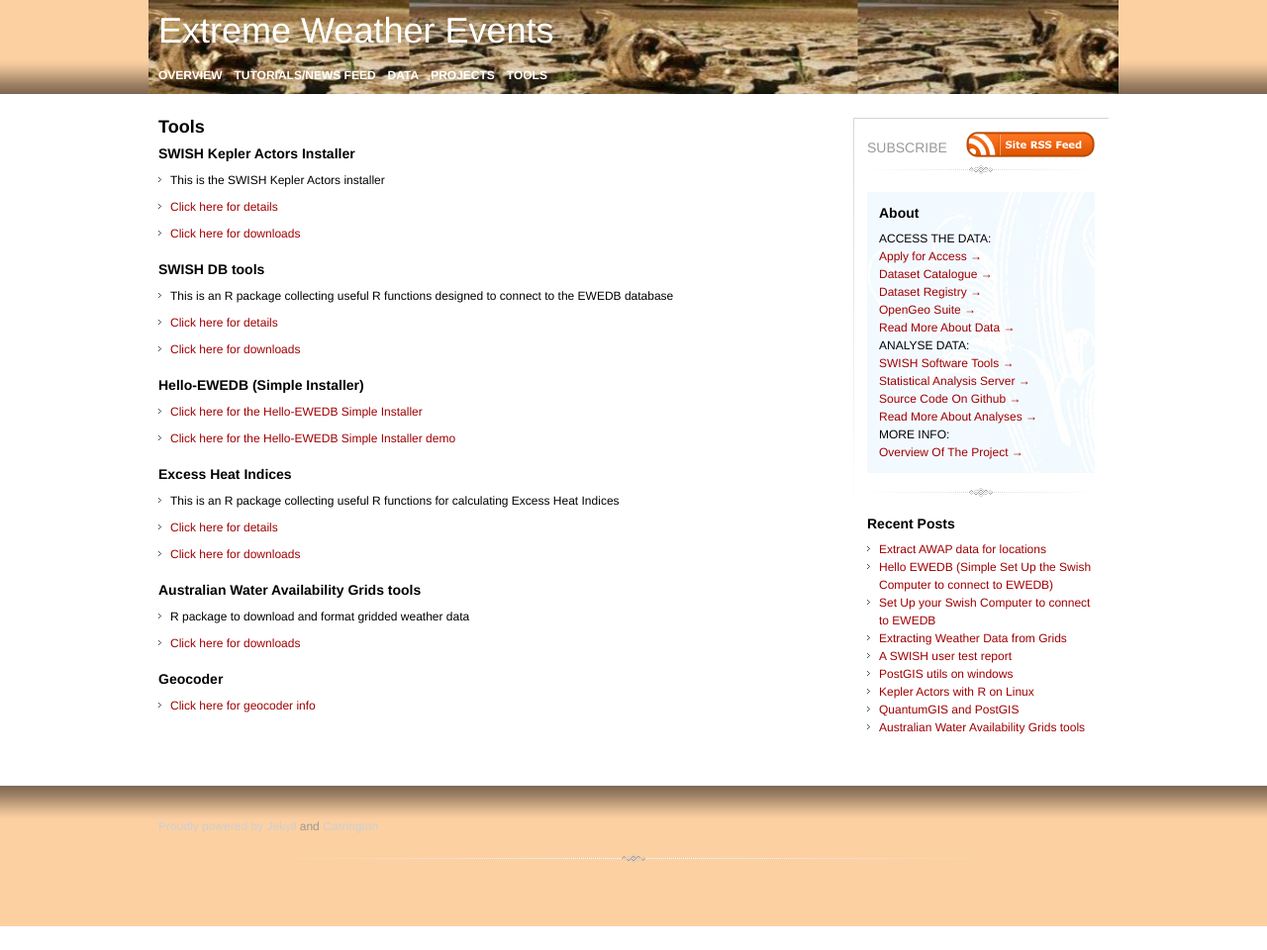
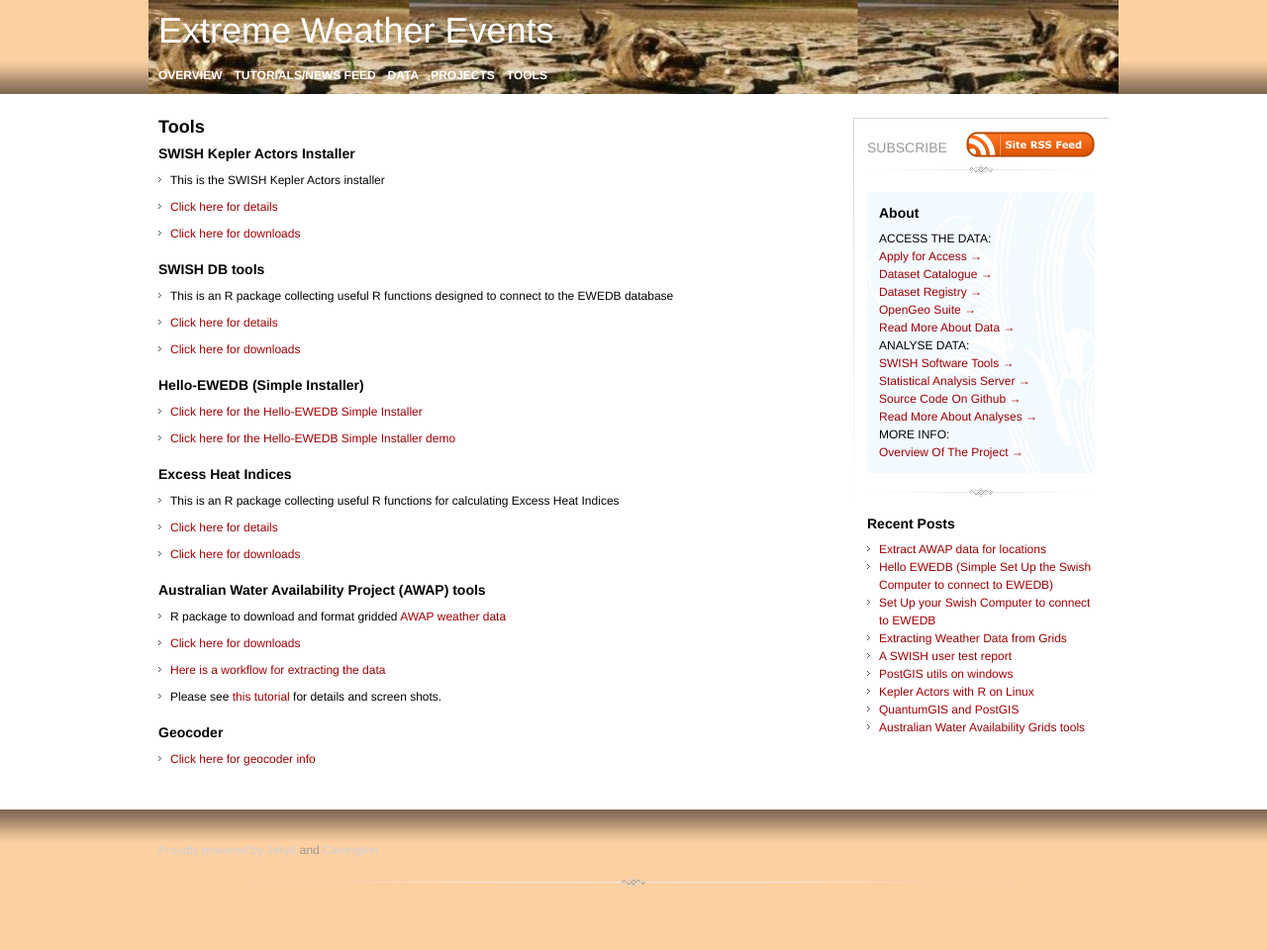
Before and after one commit to swish-climate-impact-assessment/swish-climate-impact-assessment.github.com, a Jekyll site: the page built from tools.md, in a window 1280 px wide. Shown: the whole page at 99% size. Built offline with Jekyll 4.4.1, drawn with Linux system fonts in a browser that asks for light colours; nearby versions of some CDN libraries; Markdown is read by kramdown in place of the engine named in the settings; comment, search, counter and statistics services are not loaded; before the commit the page ends 936 px from its top, so only the background shows below that.

Commit message:
add awap grids R depends installer workflow

```diff
--- a/tools.md
+++ b/tools.md
@@ -24,9 +24,11 @@
 * [Click here for details](/tools/ExcessHeatIndices/ExcessHeatIndices-package.html)
 * [Click here for downloads](/tools/ExcessHeatIndices/ExcessHeatIndices-downloads.html)
 
-### Australian Water Availability Grids tools
-* R package to download and format gridded weather data
+### Australian Water Availability Project (AWAP) tools
+* R package to download and format gridded [AWAP weather data](/metadata/AWAP_GRIDS.html)
 * [Click here for downloads](/tools/awaptools/awaptools-downloads.html)
+* [Here is a workflow for extracting the data](/tools/ExtractAWAPdata4locations/extract-awap.html)
+* Please see [this tutorial](http://swish-climate-impact-assessment.github.io/2013/05/extract-awap-data-4-locations/) for details and screen shots.
 
 ### Geocoder
 * [Click here for geocoder info](/tools/geocoder/geocoder.html)
```
Also changed, not shown: setting-up.md (+2 -0 lines), tools/ExtractAWAPdata4locations/extract-awap.md (+3 -2 lines), 1 other file.
